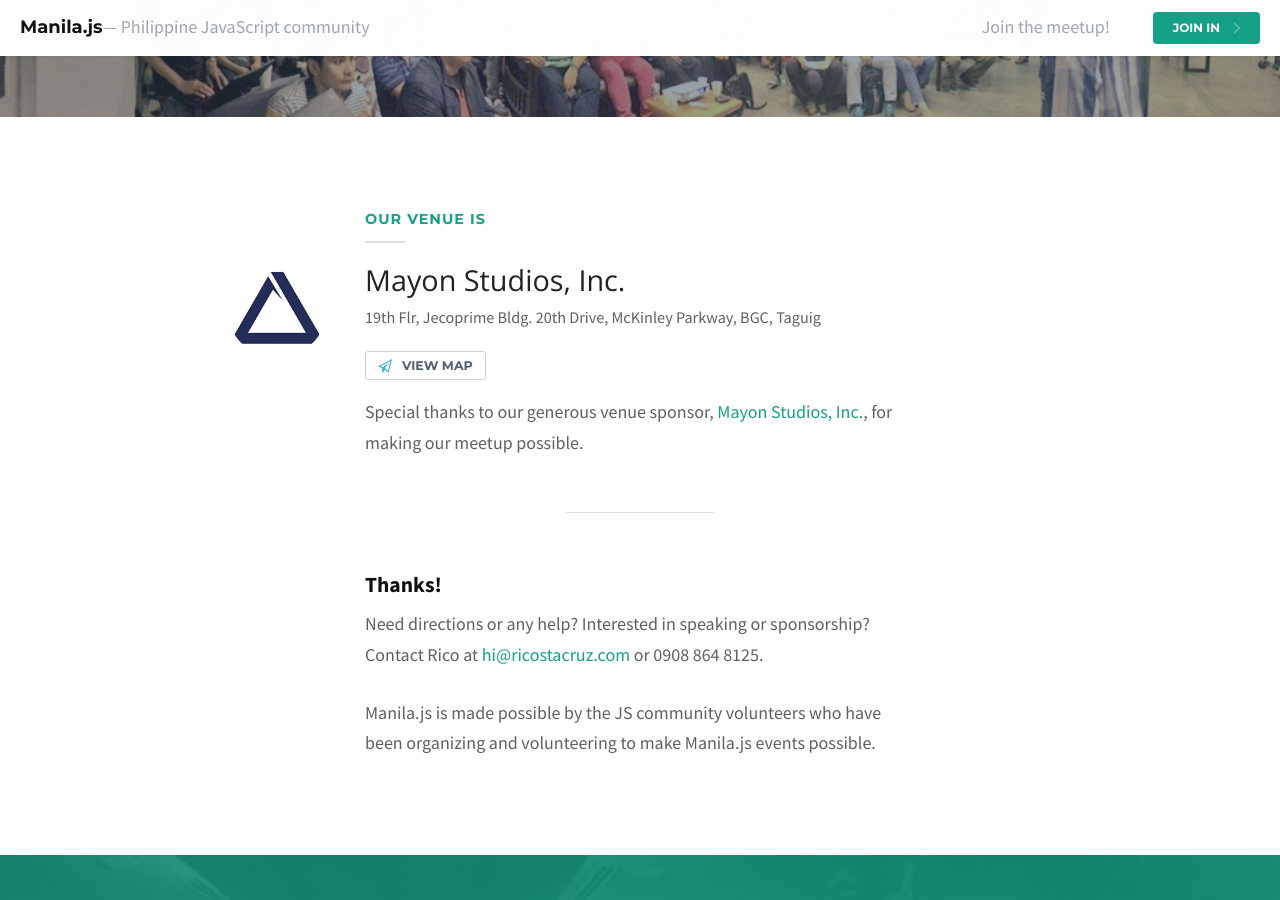
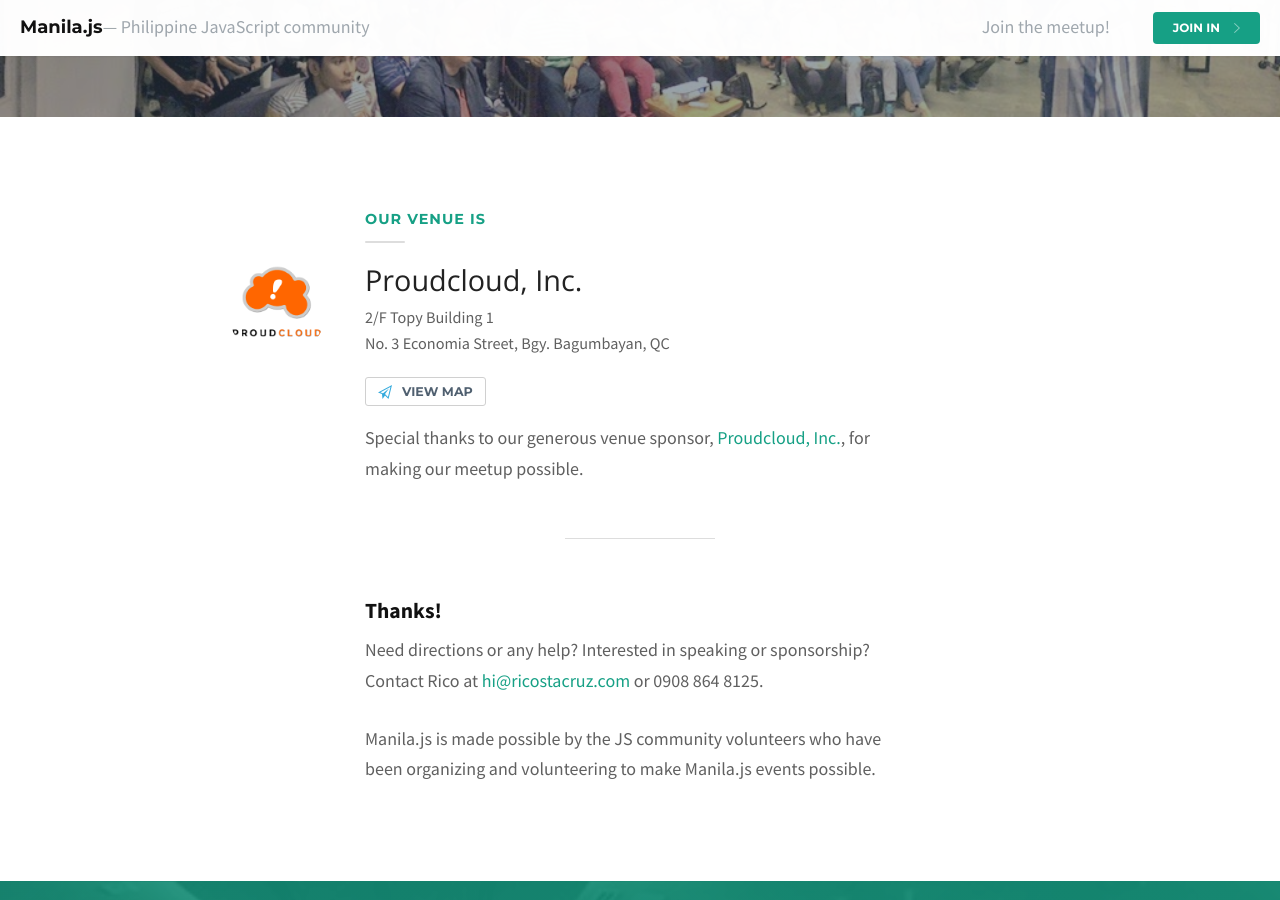
Before and after one commit to manilajs/manilajs.com, a Jekyll site: the page built from index.md, in a window 1280 px wide and 900 px high, scrolled down 2293 px. Built offline with Jekyll 4.4.1, drawn with Linux system fonts in a browser that asks for light colours; nearby versions of some CDN libraries; some web fonts are replaced; some of the changed text lies outside the part shown.

Commit message:
Update homepage to new venue

```diff
--- a/index.md
+++ b/index.md
@@ -12,7 +12,7 @@
   series: "013"
   date: 2015-07-10
   time: 7PM
-  location: Mayon Studios, BGC
+  location: Proudcloud, Eastwood
 
 mailchimp:
   group_id: 4096 # typically 2^(series+3), not used
@@ -31,11 +31,13 @@
 
 # -- Comment out the venue if it's TBD --
 venue:
-  name: Mayon Studios, Inc.
-  icon: images/013/v-mayon.png
-  url: https://www.facebook.com/MayonStudios
-  map: https://goo.gl/maps/rLFOn
-  address: 19th Flr, Jecoprime Bldg. 20th Drive, McKinley Parkway, BGC, Taguig
+  name: Proudcloud, Inc.
+  icon: images/013/v-proudcloud.png
+  url: https://www.proudcloud.net
+  map: https://goo.gl/maps/GKwHx
+  address: |
+    2/F Topy Building 1<br>
+    No. 3 Economia Street, Bgy. Bagumbayan, QC
 
 # -- Comment out the drinkup if it's not available --
 # drinkup: <see above>
```
Also changed, not shown: images/013/v-proudcloud.png (added), images/014/v-mayon.png (renamed from images/013/v-mayon.png).
